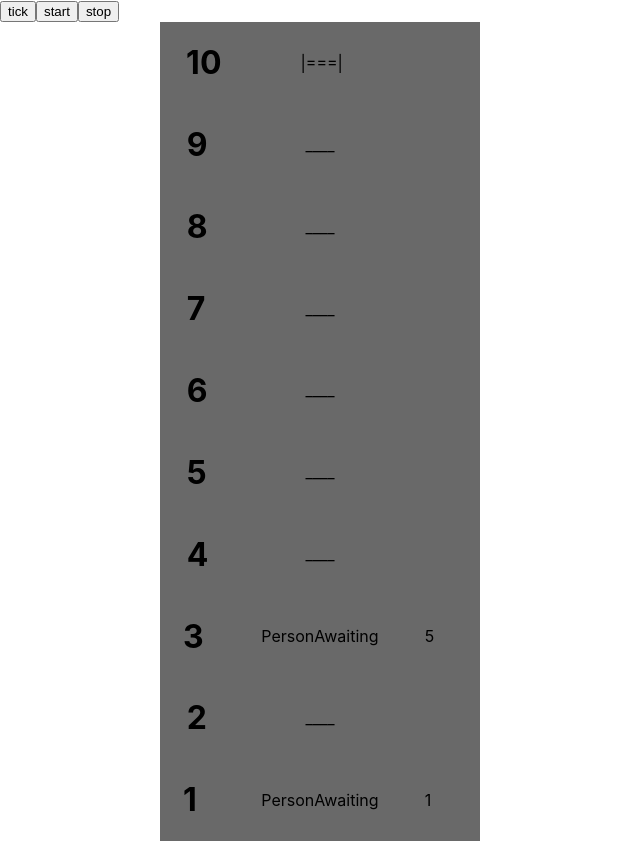
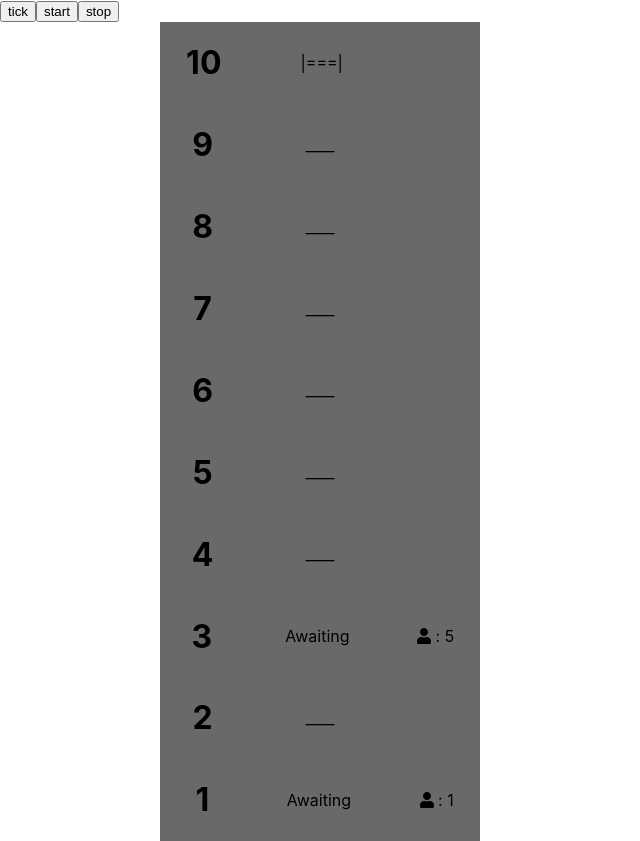
Before and after one commit to tarnishedMind/preact-tiny-elevator, a React (Create React App) app: page / in a window 1280 px wide. Shown: the whole page, without its empty margins (0-640 px from the left). Built offline with nearby package versions, Linux system fonts and the light colour scheme.

Commit message:
elevatorFloor styles, icons usage

```diff
--- a/src/ElevatorFloor.tsx
+++ b/src/ElevatorFloor.tsx
@@ -2,53 +2,55 @@ import React from 'react';
 import { FloorType } from './types/FloorType';
 import { Floor } from './types/Floor';
 import { FontAwesomeIcon } from '@fortawesome/react-fontawesome';
-import { faCoffee } from '@fortawesome/free-solid-svg-icons';
-
+import { faUser } from '@fortawesome/free-solid-svg-icons';
 
 interface ElevatorFloorProps {
     floorNumber: number,
     floorOptions: Floor
 }
 
-interface ElevatorFloorState {
-}
+export default class ElevatorFloor extends React.Component<ElevatorFloorProps> {
 
-export default class ElevatorFloor extends React.Component<ElevatorFloorProps, ElevatorFloorState> {
+    private userIcon = <FontAwesomeIcon icon={faUser} />;
+    private cellContent: string | JSX.Element = '';
 
-    constructor(props: ElevatorFloorProps) {
-        super(props);
-    }
-
-    render() {
-        let goingCount = this.props.floorOptions.GoingPersonCount;
-        let awaitCount = this.props.floorOptions.AwatingPersonCount;
-        let state = this.props.floorOptions.State;
-        let typeString = null;
-
-        switch (this.props.floorOptions.State) {
+    private fillCellContent = (type: FloorType): void => {
+        switch (type) {
             case FloorType.EmptyElevator:
-                typeString = '|===|';
+                this.cellContent = '|===|';
                 break;
             case FloorType.EmptyFloor:
-                typeString = '____';
+                this.cellContent = '____';
                 break;
             case FloorType.PersonAwaiting:
-                typeString = `PersonAwaiting`;
+                this.cellContent = `Awaiting`;
                 break;
             case FloorType.PersonInElevator:
-                typeString = `PersonInElevator ${goingCount}`;
+                const count = this.props.floorOptions.GoingPersonCount;
+                this.cellContent = this.getUserIconContentByCount(count);
                 break;
 
             default:
-                break;
+                throw new Error("Incorrect FloorType!");
         }
+    }
+
+    private getUserIconContentByCount = (count: number): JSX.Element => {
+        return count > 0 ? <>{this.userIcon} {`: ${count}`}</> : <></>;
+    }
+
+    render(): JSX.Element {
+        let floorType = this.props.floorOptions.State;
+        this.fillCellContent(floorType);
+
+        let awaitCount = this.props.floorOptions.AwatingPersonCount;
+        let awaitContent = this.getUserIconContentByCount(awaitCount);
 
         return (
             <div className="floor">
-                {/* <FontAwesomeIcon icon={faCoffee} /> */}
                 <h1 className="number">{this.props.floorNumber}</h1>
-                <p className="cell">{typeString}</p>
-                <p className="count">{awaitCount > 0 && `${awaitCount}`}</p>
+                <p className="cell">{this.cellContent}</p>
+                <p className="count">{awaitContent}</p>
             </div>
         );
     }
--- a/src/index.scss
+++ b/src/index.scss
@@ -9,23 +9,26 @@ body {
 
 .elevator {
   width: 50%;
+
   display: flex;
   flex-direction: column-reverse;
   align-items: center;
 
   .floor {
     width: 50%;
+
     display: flex;
     justify-content: space-around;
     align-items: center;
+
     background-color: dimgrey;
+    text-align: center;
 
     h1.number {
       min-width: 10%;
     }
 
     p.cell {
-      text-align: center;
       min-width: 30%;
     }
     p.count {
```
